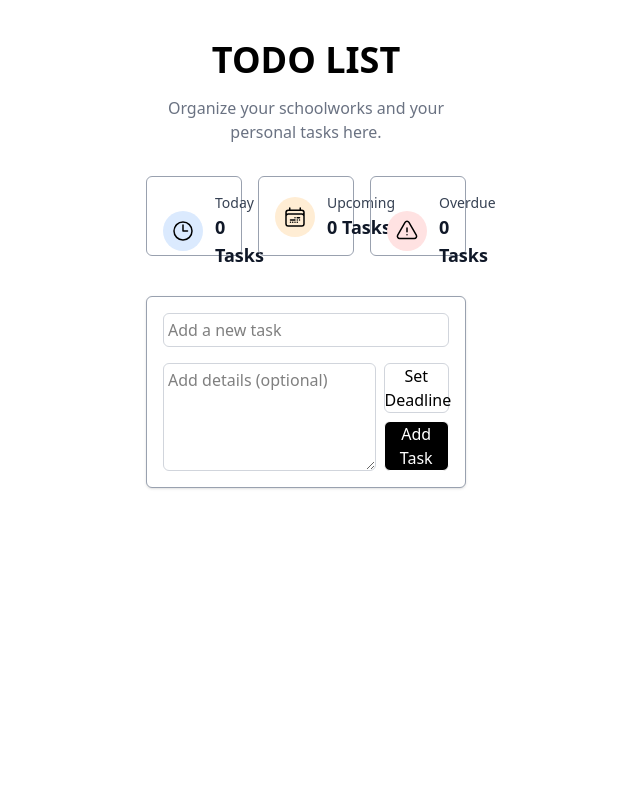
After one commit to saiimonn/Notus, a PHP site: page /index.html in a window 1280 px wide. The commit adds this page. Shown: the whole page, without its empty margins (334-974 px from the left). Run offline with PHP 8.4, Linux system fonts and the light colour scheme.

Commit message:
init commit

```diff
--- /dev/null
+++ b/index.html
@@ -0,0 +1,76 @@
+<!DOCTYPE html>
+<html lang="en">
+<head>
+    <meta charset="UTF-8">
+    <meta name="viewport" content="width=device-width, initial-scale=1.0">
+    <title>TODO LIST</title>
+    <link rel="stylesheet" href="../css/tailwind.css">
+</head>
+<body class = "flex flex-col min-h-screen w-full bg-white px-[30rem] py-10">
+    <div class = "mb-8 text-center">
+        <h1 class = "text-4xl font-bold">TODO LIST</h1>
+        <p class = "mt-4 text-md text-gray-500">Organize your schoolworks and your personal tasks here.</p>
+    </div>
+
+    <div class = "grid grid-cols-3 gap-4">
+        <div class = "h-20 border border-gray-400 rounded-md">
+            <div class = "flex p-4 items-center gap-3">
+                <div class = "rounded-full bg-blue-100 p-2">
+                    <svg xmlns="http://www.w3.org/2000/svg" fill="none" viewBox="0 0 24 24" stroke-width="1.5" stroke="currentColor" class="size-6">
+                        <path stroke-linecap="round" stroke-linejoin="round" d="M12 6v6h4.5m4.5 0a9 9 0 1 1-18 0 9 9 0 0 1 18 0Z" />
+                      </svg>
+                </div>
+                <div>
+                    <p class = "text-sm text-gray-700">Today</p>
+                    <p class = "text-lg text-gray-900 font-semibold">0 Tasks</p>
+                </div>
+            </div>
+        </div>
+
+        <div class = "h-20 border border-gray-400 rounded-md">
+            <div class = "flex p-4 items-center gap-3">
+                <div class = "rounded-full bg-orange-100 p-2">
+                    <svg xmlns="http://www.w3.org/2000/svg" fill="none" viewBox="0 0 24 24" stroke-width="1.5" stroke="currentColor" class="size-6">
+                        <path stroke-linecap="round" stroke-linejoin="round" d="M6.75 2.994v2.25m10.5-2.25v2.25m-14.252 13.5V7.491a2.25 2.25 0 0 1 2.25-2.25h13.5a2.25 2.25 0 0 1 2.25 2.25v11.251m-18 0a2.25 2.25 0 0 0 2.25 2.25h13.5a2.25 2.25 0 0 0 2.25-2.25m-18 0v-7.5a2.25 2.25 0 0 1 2.25-2.25h13.5a2.25 2.25 0 0 1 2.25 2.25v7.5m-6.75-6h2.25m-9 2.25h4.5m.002-2.25h.005v.006H12v-.006Zm-.001 4.5h.006v.006h-.006v-.005Zm-2.25.001h.005v.006H9.75v-.006Zm-2.25 0h.005v.005h-.006v-.005Zm6.75-2.247h.005v.005h-.005v-.005Zm0 2.247h.006v.006h-.006v-.006Zm2.25-2.248h.006V15H16.5v-.005Z" />
+                      </svg>
+                </div>
+                <div>
+                    <p class = "text-sm text-gray-700">Upcoming</p>
+                    <p class = "text-lg text-gray-900 font-semibold">0 Tasks</p>
+                </div>
+            </div>
+        </div>
+
+        <div class = "h-20 border border-gray-400 rounded-md">
+            <div class = "flex p-4 items-center gap-3">
+                <div class = "rounded-full bg-red-100 p-2">
+                    <svg xmlns="http://www.w3.org/2000/svg" fill="none" viewBox="0 0 24 24" stroke-width="1.5" stroke="currentColor" class="size-6">
+                        <path stroke-linecap="round" stroke-linejoin="round" d="M12 9v3.75m-9.303 3.376c-.866 1.5.217 3.374 1.948 3.374h14.71c1.73 0 2.813-1.874 1.948-3.374L13.949 3.378c-.866-1.5-3.032-1.5-3.898 0L2.697 16.126ZM12 15.75h.007v.008H12v-.008Z" />
+                      </svg>
+                </div>
+                <div>
+                    <p class = "text-sm text-gray-700">Overdue</p>
+                    <p class = "text-lg text-gray-900 font-semibold">0 Tasks</p>
+                </div>
+            </div>
+        </div>
+
+    </div>
+
+    <div class = "w-full bg-white border border-gray-400 shadow-sm rounded-md mt-10 p-4">
+        <form action="">
+            <input type="text" name = "taskName" class = "w-full border rounded-md border-gray-300 p-1" placeholder = "Add a new task" autocomplete = "off" required>
+
+            <div class = "grid grid-cols-4 gap-2 justify-evenly w-full mt-4">
+                <textarea name = "content" class = "w-full border rounded-md border-gray-300 p-1 col-span-3" placeholder = "Add details (optional)" autocomplete = "off"></textarea>
+                <div class = "flex flex-col gap-2">
+                    <button class = "border border-gray-300 rounded-md bg-white w-full">Set Deadline</button>
+                    <button class = "border rounded-md bg-black w-full text-white">Add Task</button>
+                </div>
+            </div>
+
+
+        </form>
+    </div>
+</body>
+</html>
```
Also changed, not shown: css/tailwind.css.
